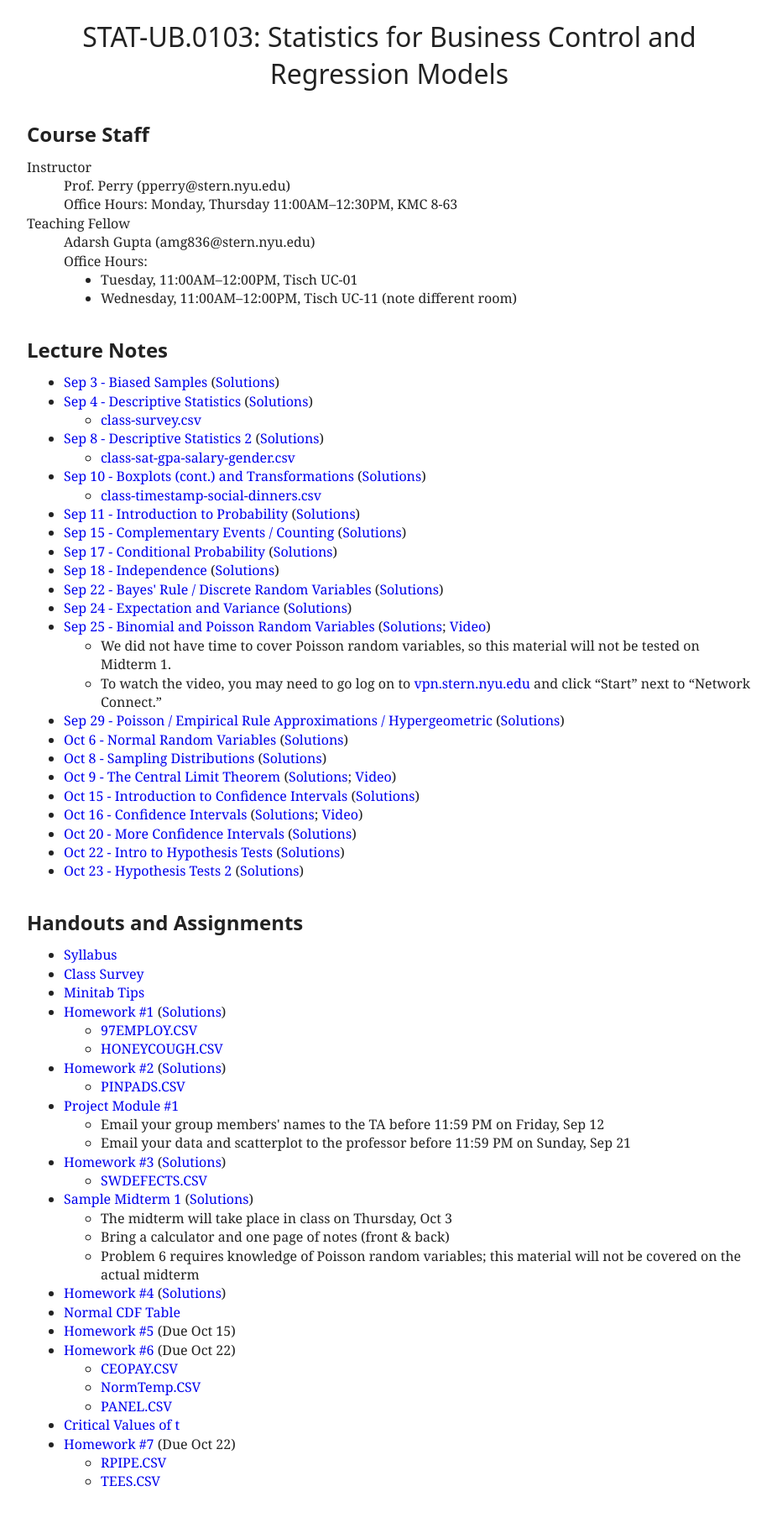
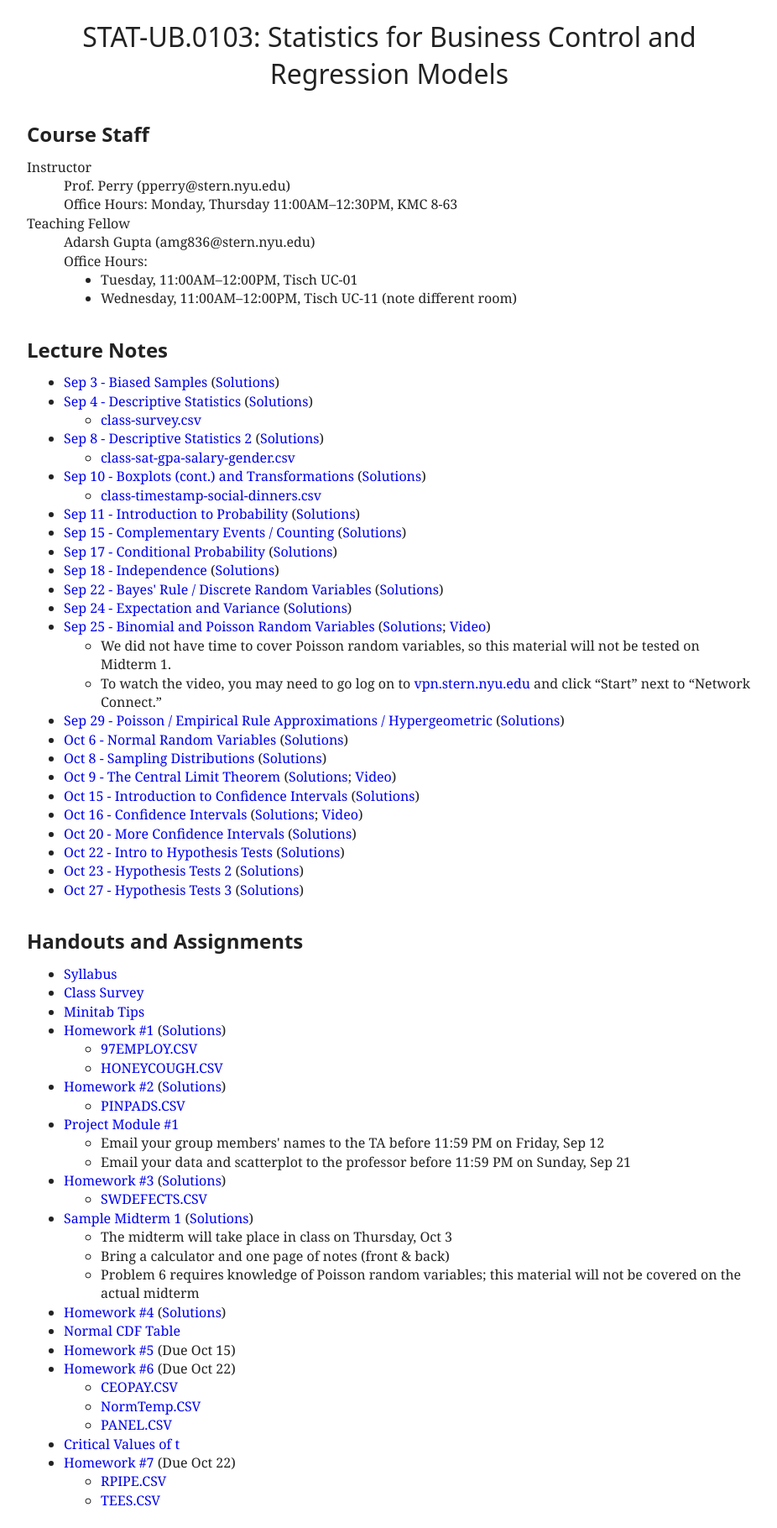
Before and after one commit to patperry/patperry.github.com, a Jekyll site: the page built from course/ub0103/index.html, in a window 1280 px wide. Shown: the whole page at 84% size, without its empty margins (176-1102 px from the left). Built offline with Jekyll 4.4.1, drawn with Linux system fonts in a browser that asks for light colours; before the commit the page ends 1798 px from its top, so only the background shows below that.

Commit message:
Add htest3 handout

```diff
--- a/course/ub0103/index.html
+++ b/course/ub0103/index.html
@@ -84,6 +84,8 @@ stylesheet: /css/main.css?v=1
     (<a href="lecture/htest-sol.pdf">Solutions</a>)
   <li><a href="lecture/htest2.pdf">Oct 23 - Hypothesis Tests 2</a>
     (<a href="lecture/htest2-sol.pdf">Solutions</a>)
+  <li><a href="lecture/htest3.pdf">Oct 27 - Hypothesis Tests 3</a>
+    (<a href="lecture/htest3-sol.pdf">Solutions</a>)
 </ul>
 
 <h2>Handouts and Assignments</h2>
```
Also changed, not shown: 2 other files.
